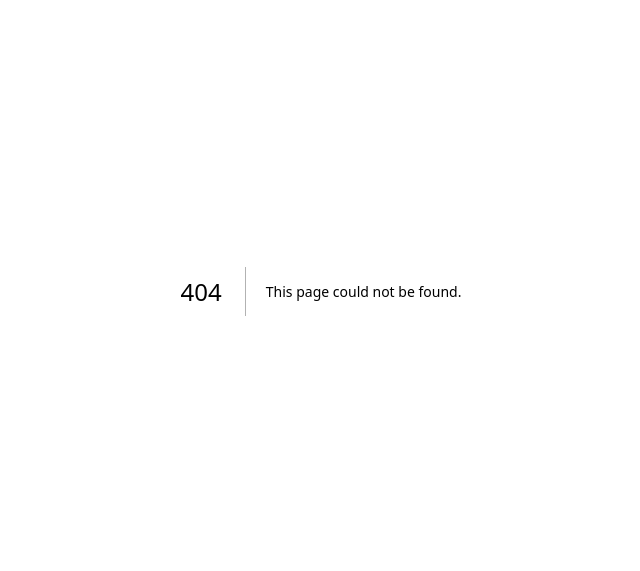
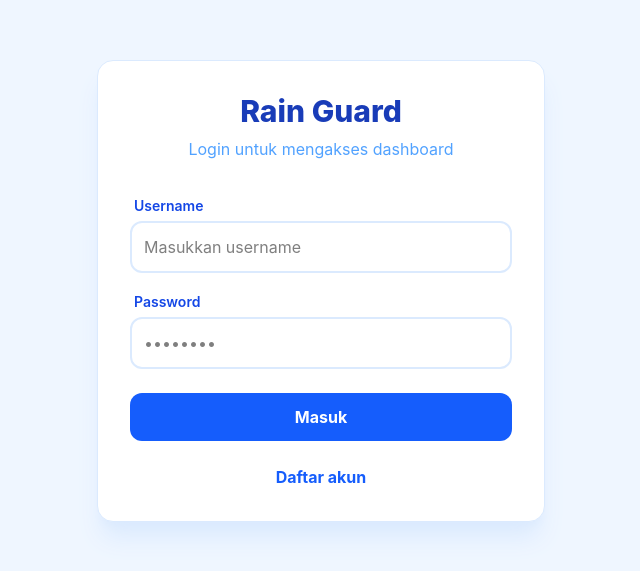
Before and after one commit to KnoyanMitsu/rain-guard, a Next.js app in the folder web/: page /auth/login in a window 1280 px wide. Before the commit this address had no page. Shown: the part 109-680 px from the top of the page, without its empty margins (319-959 px from the left). Built offline with nearby package versions, Linux system fonts and the light colour scheme.

Commit message:
update login

```diff
--- a/web/package.json
+++ b/web/package.json
@@ -20,11 +20,14 @@
     "emotion": "^11.0.0",
     "eslint": "9.39.4",
     "eslint-config-next": "16.2.2",
+    "firebase": "^12.12.0",
     "lucide-react": "^1.7.0",
     "next": "16.2.2",
+    "next-auth": "^4.24.13",
     "postcss": "^8.5.8",
     "react": "19.2.4",
     "react-dom": "19.2.4",
+    "sass": "^1.99.0",
     "tailwindcss": "4.2.2",
     "typescript": "6.0.2"
   }
--- /dev/null
+++ b/web/src/pages/api/auth/[...nextauth].ts
@@ -0,0 +1,53 @@
+// src/pages/api/auth/[...nextauth].ts
+import NextAuth, { NextAuthOptions } from "next-auth";
+import CredentialsProvider from "next-auth/providers/credentials";
+
+export const authOptions: NextAuthOptions = {
+  session: {
+    strategy: "jwt",
+  },
+  secret: process.env.NEXTAUTH_SECRET,
+  providers: [
+    CredentialsProvider({
+      name: "credentials",
+      credentials: {
+        fullname: { label: "Full Name", type: "text" },
+        email: { label: "Email", type: "email" },
+        password: { label: "Password", type: "password" },
+      },
+      async authorize(credentials) {
+        // Untuk sementara kita accept semua input (nanti diganti dengan Firebase)
+        if (credentials?.email && credentials?.password) {
+          return {
+            id: "1",
+            fullname: credentials.fullname || "User",
+            email: credentials.email,
+          };
+        }
+
+        return null;
+      },
+    }),
+  ],
+  callbacks: {
+    async jwt({ token, user }) {
+      if (user) {
+        token.fullname = (user as any).fullname;
+        token.email = user.email;
+      }
+      return token;
+    },
+    async session({ session, token }) {
+      if (session.user) {
+        (session.user as any).fullname = token.fullname;
+        session.user.email = token.email as string;
+      }
+      return session;
+    },
+  },
+  pages: {
+    signIn: "/auth/login",   // arahkan ke halaman login kamu
+  },
+};
+
+export default NextAuth(authOptions);
--- /dev/null
+++ b/web/src/pages/auth/login.tsx
@@ -0,0 +1,5 @@
+import TampilanLogin from "@/views/auth/login";
+
+export default function HalamanLogin() {
+  return <TampilanLogin />;
+}
--- /dev/null
+++ b/web/src/pages/dashboard/index.tsx
@@ -0,0 +1,5 @@
+import Dashboard from "@/views/dashboard/Dashboard";
+
+export default function DashboardPage() {
+  return <Dashboard />;
+}
--- a/web/src/pages/index.tsx
+++ b/web/src/pages/index.tsx
@@ -1,6 +1,5 @@
 import AceUITemplateWithSidebar from "@/component/template/AceUITemplateWithSidebar";
-import Dashboard from "@/views/Dashboard";
-import React from "react";
+import Dashboard from "@/views/dashboard/Dashboard";
 
 function index() {
   return (
--- /dev/null
+++ b/web/src/utils/db/firebase.ts
@@ -0,0 +1,18 @@
+// Import the functions you need from the SDKs you need
+import { initializeApp } from "firebase/app";
+// TODO: Add SDKs for Firebase products that you want to use
+// https://firebase.google.com/docs/web/setup#available-libraries
+
+// Your web app's Firebase configuration
+const firebaseConfig = {
+apiKey: process.env.FIREBASE_API_KEY,
+authDomain: process.env.FIREBASE_AUTH_DOMAIN,
+projectId: process.env.FIREBASE_PROJECT_ID,
+storageBucket: process.env.FIREBASE_STORAGE_BUCKET,
+messagingSenderId: process.env.FIREBASE_MESSAGING_SENDER_ID,
+appId: process.env.FIREBASE_APP_ID
+};;
+
+// Initialize Firebase
+const app = initializeApp(firebaseConfig);
+export default app;
--- /dev/null
+++ b/web/src/views/auth/login/index.tsx
@@ -0,0 +1,90 @@
+import Link from "next/link";
+import { useRouter } from "next/router";
+import { useState } from "react";
+
+const TampilanLogin = () => {
+  const { push } = useRouter();
+  const [loading, setLoading] = useState(false);
+
+  const [username, setUsername] = useState("");
+  const [password, setPassword] = useState("");
+
+  const handleLogin = () => {
+    if (!username || !password) {
+      alert("Username dan password wajib diisi!");
+      return;
+    }
+
+    setLoading(true);
+
+    setTimeout(() => {
+      document.cookie = "isLoginRainGuard=true; path=/";
+      setLoading(false);
+      push("/dashboard");
+    }, 1000);
+  };
+
+  return (
+    <div className="min-h-screen bg-blue-50 flex items-center justify-center p-4">
+      <div className="bg-white p-8 rounded-2xl shadow-xl shadow-blue-100 w-full max-w-md border border-blue-100">
+
+        {/* Header */}
+        <div className="text-center mb-8">
+          <h1 className="text-3xl font-extrabold text-blue-800">
+            Rain Guard
+          </h1>
+          <p className="text-blue-400 mt-2">
+            Login untuk mengakses dashboard
+          </p>
+        </div>
+
+        {/* Input */}
+        <div className="flex flex-col gap-4 mb-6">
+          <div>
+            <label className="text-sm font-semibold text-blue-700 ml-1">
+              Username
+            </label>
+            <input
+              value={username}
+              onChange={(e) => setUsername(e.target.value)}
+              className="w-full mt-1 border-2 border-blue-100 p-3 rounded-xl"
+              type="text"
+              placeholder="Masukkan username"
+            />
+          </div>
+
+          <div>
+            <label className="text-sm font-semibold text-blue-700 ml-1">
+              Password
+            </label>
+            <input
+              value={password}
+              onChange={(e) => setPassword(e.target.value)}
+              className="w-full mt-1 border-2 border-blue-100 p-3 rounded-xl"
+              type="password"
+              placeholder="••••••••"
+            />
+          </div>
+        </div>
+
+        {/* Button */}
+        <button
+          onClick={handleLogin}
+          disabled={loading}
+          className="w-full bg-blue-600 text-white font-bold py-3 rounded-xl"
+        >
+          {loading ? "Memproses..." : "Masuk"}
+        </button>
+
+        {/* Link */}
+        <div className="mt-6 text-center">
+          <Link href="/auth/register" className="text-blue-600 font-bold">
+            Daftar akun
+          </Link>
+        </div>
+      </div>
+    </div>
+  );
+};
+
+export default TampilanLogin;
--- /dev/null
+++ b/web/src/views/auth/login/login.module.css
@@ -0,0 +1,97 @@
+.container {
+  display: flex;
+  justify-content: center;
+  align-items: center;
+  height: 100vh;
+  background: linear-gradient(135deg, #4facfe, #00f2fe);
+}
+
+.card {
+  width: 350px;
+  padding: 35px;
+  background: #ffffff;
+  border-radius: 16px;
+  box-shadow: 0 10px 25px rgba(0, 0, 0, 0.15);
+  text-align: center;
+  animation: fadeIn 0.4s ease-in-out;
+}
+
+.title {
+  margin-bottom: 20px;
+  font-size: 24px;
+  font-weight: bold;
+  color: #333;
+}
+
+.input {
+  width: 100%;
+  padding: 12px;
+  margin-bottom: 14px;
+  border: 1px solid #ddd;
+  border-radius: 8px;
+  outline: none;
+  font-size: 14px;
+  transition: 0.3s;
+}
+
+.input:focus {
+  border-color: #4facfe;
+  box-shadow: 0 0 5px rgba(79, 172, 254, 0.5);
+}
+
+.button {
+  width: 100%;
+  padding: 12px;
+  background: linear-gradient(135deg, #4facfe, #00f2fe);
+  color: #fff;
+  border: none;
+  border-radius: 8px;
+  font-weight: bold;
+  cursor: pointer;
+  transition: 0.3s;
+}
+
+.button:hover {
+  opacity: 0.9;
+  transform: translateY(-1px);
+}
+
+.button:disabled {
+  opacity: 0.6;
+  cursor: not-allowed;
+}
+
+.message {
+  margin-top: 10px;
+  font-size: 14px;
+}
+
+.success {
+  color: green;
+}
+
+.error {
+  color: red;
+}
+
+.switch {
+  margin-top: 15px;
+  font-size: 14px;
+  color: #4facfe;
+  cursor: pointer;
+}
+
+.switch:hover {
+  text-decoration: underline;
+}
+
+@keyframes fadeIn {
+  from {
+    opacity: 0;
+    transform: translateY(20px);
+  }
+  to {
+    opacity: 1;
+    transform: translateY(0);
+  }
+}
--- a/web/src/views/Dashboard.tsx
+++ b/web/src/views/dashboard/Dashboard.tsx
@@ -1,8 +1,6 @@
-import React from "react";
-import AceUICard from "@/component/card/AceUICard";
 import AceUICardStatus from "@/component/card/AceUICardStatus";
-import { Droplets, CloudRain, Cloud, Bell } from "lucide-react";
 import AceUICardWithTitle from "@/component/card/AceUICardWithTitle";
+import { Bell, Cloud, CloudRain, Droplets } from "lucide-react";
 function Dashboard() {
   return (
     <>
--- a/web/tsconfig.json
+++ b/web/tsconfig.json
@@ -1,6 +1,6 @@
 {
   "compilerOptions": {
-    "target": "es5",
+    // "target": "es5",
     "lib": [
       "dom",
       "dom.iterable",
@@ -27,7 +27,8 @@
       "@/*": [
         "./src/*"
       ]
-    }
+    },
+    "target": "ES2017"
   },
   "include": [
     "next-env.d.ts",
```
Also changed, not shown: 1 other file (tests, documents, lock files or other folders).
